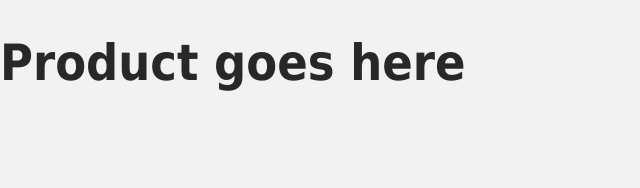
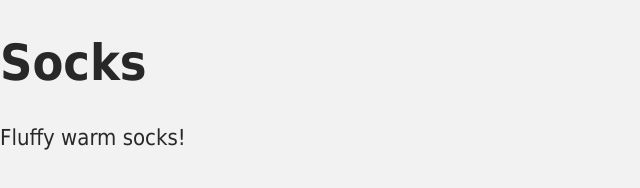
Before and after one commit to 124msalvani/Vue-3-Mastery-Tutorials, a plain HTML site: page index.html in a window 1280 px wide. Shown: the whole page, without its empty margins (0-640 px from the left). Drawn offline with nearby package versions, Linux system fonts and the light colour scheme.

Commit message:
Completed Lesson 2

```diff
--- a/index.html
+++ b/index.html
@@ -6,14 +6,21 @@
     <!-- Import Styles -->
     <link rel="stylesheet" href="./assets/styles.css" />
     <!-- Import Vue.js -->
-    <script src="https://unpkg.com/vue@3.0.0-beta.12/dist/vue.global.js"></script>
+    <script src="https://unpkg.com/vue@3/dist/vue.global.js"></script>
   </head>
   <body>
     <div id="app">
-      <h1>Product goes here</h1>
+      <h1>{{ product }}</h1>
+      <p>{{ description }}</p>
     </div>
 
-    <!-- Import Js -->
+    <!-- Import App -->
     <script src="./main.js"></script>
+
+    <!-- Mount App -->
+    <script>
+      const mountedApp = app.mount('#app')
+    </script>
+
   </body>
 </html>
--- a/main.js
+++ b/main.js
@@ -1 +1,8 @@
-const product = 'Socks'
+const app = Vue.createApp({
+    data () {
+        return{
+            product: "Socks",
+            description: "Fluffy warm socks!"
+        }
+    }
+})
```
